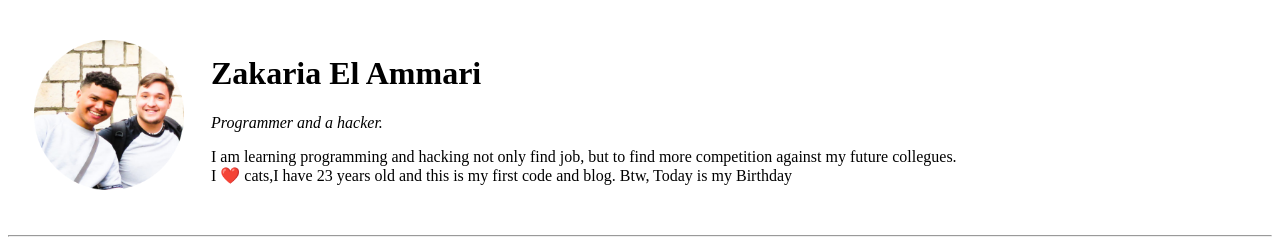
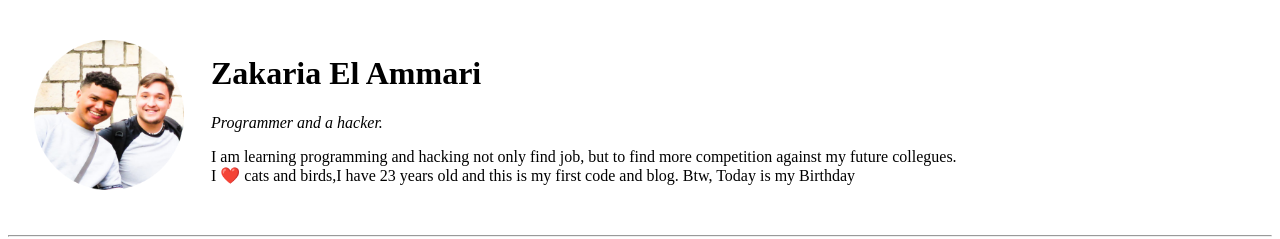
Before and after one commit to DarkCrow090/cv, a plain HTML site: page index.html in a window 1280 px wide. Shown: the top 239 px of the page. Drawn offline with Linux system fonts and the light colour scheme.

Commit message:
index.html

```diff
--- a/index.html
+++ b/index.html
@@ -10,7 +10,7 @@
         <td><img src="images/Zakaria_Profile.png" alt="Zikow in Gibraltar" height="150" width="150"></td>
         <td><h1>Zakaria El Ammari</h1>
           <p><em>Programmer and a hacker.</em></p>
-          <p>I am learning programming and hacking not only find job, but to find more competition against my future collegues.<br> I ❤️ cats,I have 23 years old and this is my first code and blog. Btw, Today is my Birthday
+          <p>I am learning programming and hacking not only find job, but to find more competition against my future collegues.<br> I ❤️ cats and birds,I have 23 years old and this is my first code and blog. Btw, Today is my Birthday
           </p></td>
       </tr>
     </table>
```
